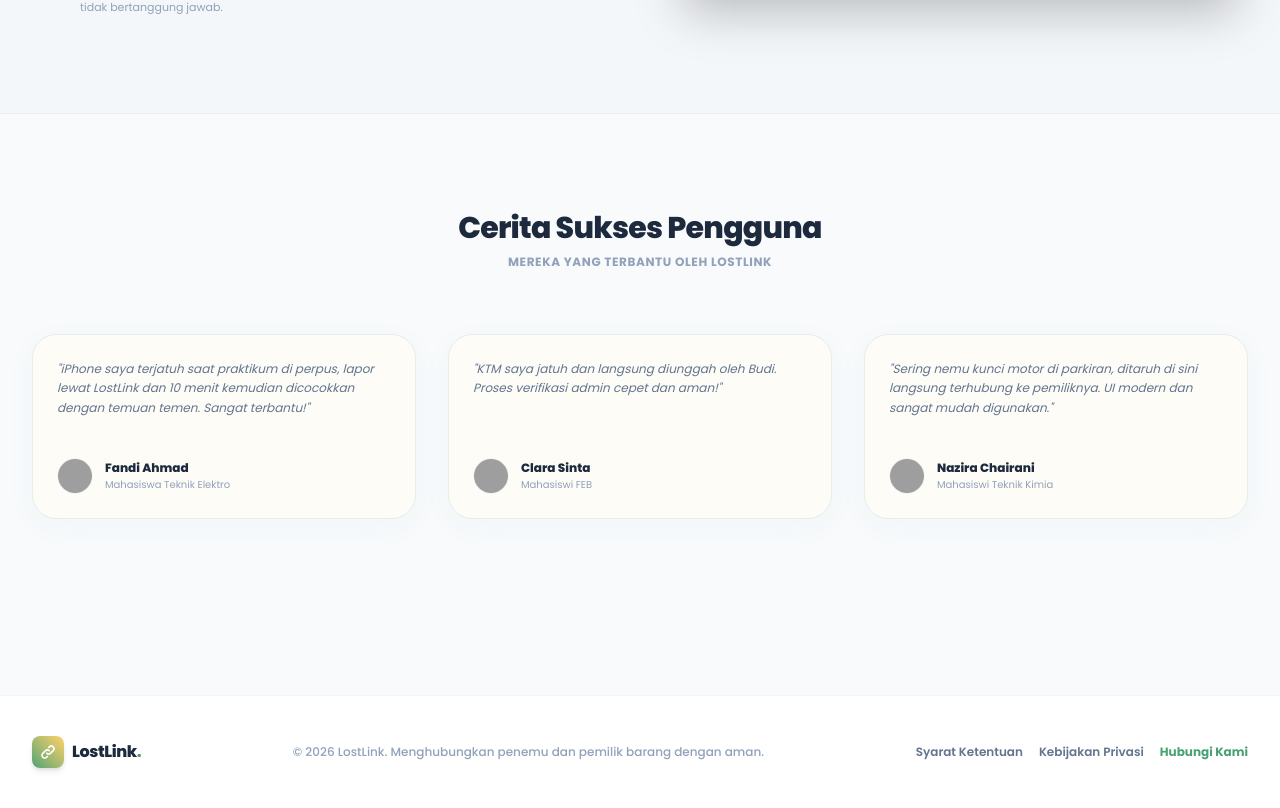
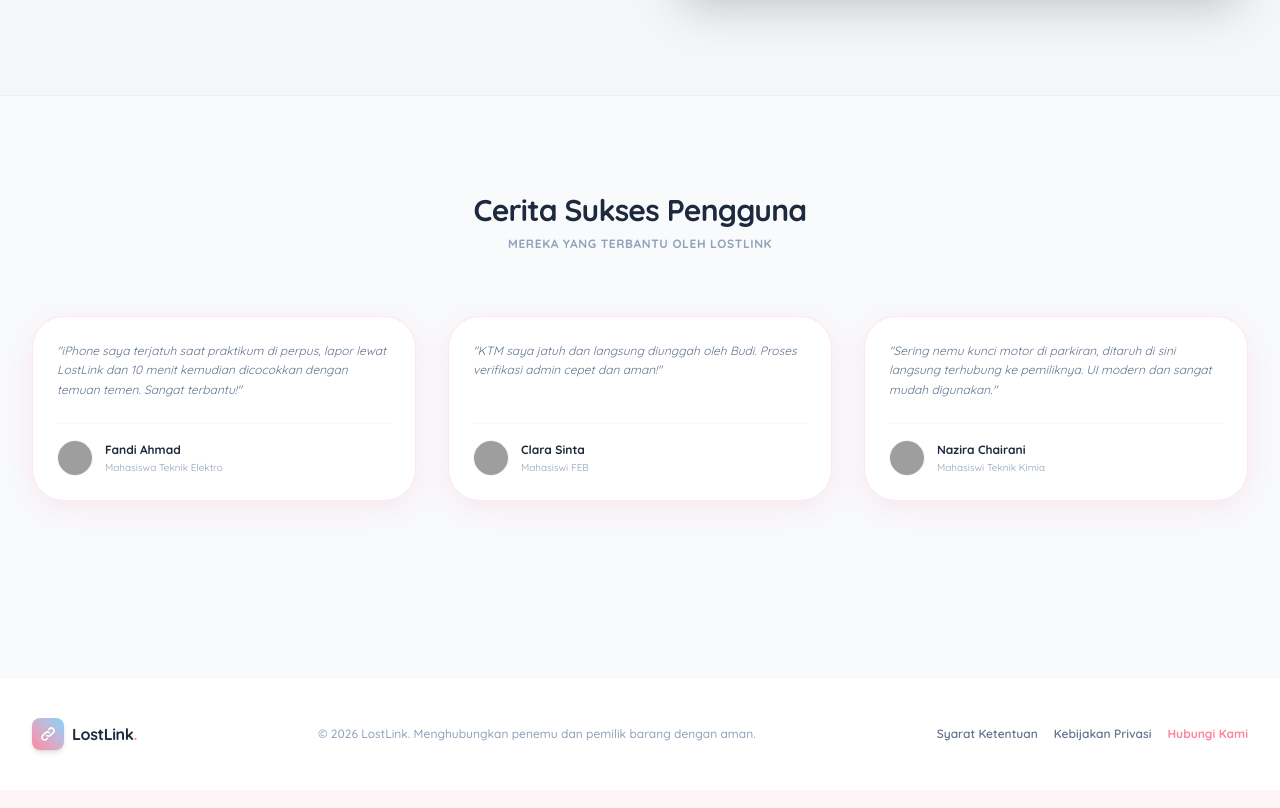
Before and after one commit to nazirachrn/lost-and-found, a Vue app: page / in a window 1280 px wide. Shown: the part 1925-2733 px from the top of the page. Built offline with nearby package versions, Linux system fonts and the light colour scheme; no server answers; grey boxes are pictures that could not be loaded.

Commit message:
feat: apply cute pastel theme, fix map search, refine admin role

```diff
--- a/index.html
+++ b/index.html
@@ -12,6 +12,7 @@
     <!-- Preconnect for Google Fonts -->
     <link rel="preconnect" href="https://fonts.googleapis.com" />
     <link rel="preconnect" href="https://fonts.gstatic.com" crossorigin />
+    <link href="https://fonts.googleapis.com/css2?family=Quicksand:wght@400;500;600;700&display=swap" rel="stylesheet">
   </head>
   <body>
     <div id="app"></div>
--- a/src/components/common/LeafletMap.vue
+++ b/src/components/common/LeafletMap.vue
@@ -11,7 +11,6 @@
 
     <!-- Floating Geocoding Search Input -->
     <div
-      v-if="!readonly"
       class="absolute top-3 left-3 right-3 sm:left-auto sm:right-3 sm:w-80 z-[1000] flex flex-col gap-1.5"
     >
       <div class="glass flex items-center gap-2 px-3.5 py-2.5 rounded-2xl shadow-lg">
@@ -145,11 +144,11 @@ const selectLocation = (location) => {
 
   if (map) {
     const latlng = [lat, lng];
-    if (activeMarker) {
+    if (!props.readonly && activeMarker) {
       activeMarker.setLatLng(latlng);
+      emit("update:modelValue", { lat, lng });
     }
     map.setView(latlng, 17);
-    emit("update:modelValue", { lat, lng });
   }
 
   searchQuery.value = location.display_name.split(',')[0];
--- a/src/style.css
+++ b/src/style.css
@@ -1,69 +1,74 @@
-@import url('https://fonts.googleapis.com/css2?family=Inter:wght@300;400;500;600;700&family=Poppins:wght@300;400;500;600;700;800&display=swap');
+@import url('https://fonts.googleapis.com/css2?family=Quicksand:wght@400;500;600;700&family=Nunito:wght@400;600;700;800&display=swap');
 @import "leaflet/dist/leaflet.css";
 @import "tailwindcss";
 
 @theme {
-  --color-brand-50: #f0faf5;
-  --color-brand-100: #dcf0e5;
-  --color-brand-200: #badac6;
-  --color-brand-300: #8dc0a4;
-  --color-brand-400: #5ea37d;
-  --color-brand-500: #48a274;
-  --color-brand-600: #39825b;
-  --color-brand-700: #2d6648;
-  --color-brand-800: #224e36;
-  --color-brand-900: #1c3e2b;
-  --color-brand-950: #0f2217;
+  --color-brand-50: #fdf2f8;
+  --color-brand-100: #fce7f3;
+  --color-brand-200: #fbcfe8;
+  --color-brand-300: #f9a8d4;
+  --color-brand-400: #f472b6;
+  --color-brand-500: #ff85a2;
+  --color-brand-600: #db2777;
+  --color-brand-700: #be185d;
+  --color-brand-800: #9d174d;
+  --color-brand-900: #831843;
+  --color-brand-950: #500724;
 
-  --color-accent-50: #fefefa;
-  --color-accent-100: #fdfbf2;
-  --color-accent-500: #ffd166;
-  --color-accent-600: #f2b838;
-  --color-accent-700: #d39620;
+  --color-accent-50: #f0f9ff;
+  --color-accent-100: #e0f2fe;
+  --color-accent-500: #7dd3fc;
+  --color-accent-600: #38bdf8;
+  --color-accent-700: #0284c7;
 
-  --font-sans: 'Poppins', 'Inter', 'sans-serif';
+  --font-sans: 'Quicksand', 'Nunito', 'sans-serif';
 
-  --shadow-premium: 0 8px 30px rgba(72, 162, 116, 0.04);
-  --shadow-premium-hover: 0 16px 40px rgba(72, 162, 116, 0.08);
-  --shadow-glass: 0 8px 32px 0 rgba(72, 162, 116, 0.04);
+  --shadow-premium: 0 8px 30px rgba(255, 133, 162, 0.15);
+  --shadow-premium-hover: 0 16px 40px rgba(255, 133, 162, 0.25);
+  --shadow-glass: 0 8px 32px 0 rgba(125, 211, 252, 0.15);
 
   --animate-pulse-subtle: pulse-subtle 3s infinite ease-in-out;
+  --animate-bounce-cute: bounce-cute 0.4s cubic-bezier(0.175, 0.885, 0.32, 1.275) forwards;
 
   @keyframes pulse-subtle {
     0%, 100% { transform: scale(1); opacity: 1; }
     50% { transform: scale(1.02); opacity: 0.95; }
   }
+  @keyframes bounce-cute {
+    0% { transform: scale(0.95); }
+    100% { transform: scale(1); }
+  }
 }
 
 /* Base styles override */
 body {
-  @apply bg-[#f3f9f5] text-[#2c3e35] font-sans antialiased overflow-x-hidden selection:bg-brand-500 selection:text-white;
+  @apply bg-[#fef5f9] text-[#4a3540] font-sans antialiased overflow-x-hidden selection:bg-brand-500 selection:text-white;
 }
 
 /* Glassmorphism system */
 .glass {
-  background: rgba(253, 252, 247, 0.85);
+  background: rgba(255, 255, 255, 0.9);
   backdrop-filter: blur(16px);
   -webkit-backdrop-filter: blur(16px);
-  border: 1px solid rgba(72, 162, 116, 0.12);
+  border: 1px solid rgba(255, 133, 162, 0.2);
 }
 
 .glass-dark {
-  background: rgba(33, 47, 39, 0.85);
+  background: rgba(80, 7, 36, 0.85);
   backdrop-filter: blur(16px);
   -webkit-backdrop-filter: blur(16px);
-  border: 1px solid rgba(255, 255, 255, 0.06);
+  border: 1px solid rgba(255, 255, 255, 0.1);
 }
 
 /* Premium Card Hover Effects */
 .card-premium {
-  @apply bg-[#fdfcf7] rounded-3xl border border-[#e4eeeb] shadow-premium transition-all duration-300 hover:shadow-premium-hover hover:-translate-y-0.5;
+  @apply bg-[#ffffff] rounded-[2rem] border border-[#fce7f3] shadow-premium transition-all duration-300 hover:shadow-premium-hover hover:-translate-y-1;
 }
 
 /* Soft animated custom scrollbars */
 ::-webkit-scrollbar {
-  width: 8px;
-  height: 8px;
+  width: 10px;
+  height: 10px;
 }
 
 ::-webkit-scrollbar-track {
@@ -71,53 +76,56 @@ body {
 }
 
 ::-webkit-scrollbar-thumb {
-  @apply bg-slate-200 rounded-full hover:bg-slate-300 transition-colors;
+  @apply bg-brand-200 rounded-full hover:bg-brand-300 transition-colors;
 }
 
 /* Custom leaflet tweaks for premium aesthetics */
 .leaflet-container {
   font-family: inherit;
-  border-radius: 1rem;
+  border-radius: 2rem !important;
   z-index: 1;
 }
 
 .leaflet-bar {
   border: none !important;
-  box-shadow: 0 4px 12px rgba(0,0,0,0.08) !important;
+  box-shadow: 0 4px 16px rgba(255, 133, 162, 0.2) !important;
+  border-radius: 1rem !important;
+  overflow: hidden;
 }
 
 .leaflet-bar a {
-  border-bottom: 1px solid #f1f5f9 !important;
-  color: #475569 !important;
+  border-bottom: 1px solid #fce7f3 !important;
+  color: #f472b6 !important;
   transition: all 0.2s;
+  background-color: white !important;
 }
 
 .leaflet-bar a:hover {
-  background-color: #f8fafc !important;
-  color: #0ea5e9 !important;
+  background-color: #fdf2f8 !important;
+  color: #db2777 !important;
 }
 
 /* Dynamic glow effects */
 .glow-brand {
-  box-shadow: 0 0 40px -10px rgba(14, 165, 233, 0.2);
+  box-shadow: 0 0 40px -10px rgba(255, 133, 162, 0.4);
 }
 
 .glow-accent {
-  box-shadow: 0 0 40px -10px rgba(168, 85, 247, 0.2);
+  box-shadow: 0 0 40px -10px rgba(125, 211, 252, 0.4);
 }
 
 /* Transitions */
 .page-enter-active,
 .page-leave-active {
-  transition: opacity 0.25s ease, transform 0.25s ease;
+  transition: opacity 0.3s ease, transform 0.4s cubic-bezier(0.175, 0.885, 0.32, 1.275);
 }
 
 .page-enter-from {
   opacity: 0;
-  transform: translateY(8px);
+  transform: translateY(15px) scale(0.98);
 }
 
 .page-leave-to {
   opacity: 0;
-  transform: translateY(-8px);
+  transform: translateY(-15px) scale(0.98);
 }
--- a/tailwind.config.js
+++ b/tailwind.config.js
@@ -8,33 +8,33 @@ export default {
     extend: {
       colors: {
         brand: {
-          50: '#f0faf5',
-          100: '#dcf0e5',
-          200: '#badac6',
-          300: '#8dc0a4',
-          400: '#5ea37d',
-          500: '#48a274', // Primary Sage Green
-          600: '#39825b',
-          700: '#2d6648',
-          800: '#224e36',
-          900: '#1c3e2b',
-          950: '#0f2217',
+          50: '#fdf2f8', // Pastel pink 50
+          100: '#fce7f3',
+          200: '#fbcfe8',
+          300: '#f9a8d4',
+          400: '#f472b6',
+          500: '#ff85a2', // Cute Pastel Pink
+          600: '#db2777',
+          700: '#be185d',
+          800: '#9d174d',
+          900: '#831843',
+          950: '#500724',
         },
         accent: {
-          50: '#fefefa',
-          100: '#fdfbf2',
-          500: '#ffd166', // Turnip Gold
-          600: '#f2b838',
-          700: '#d39620',
+          50: '#f0f9ff',
+          100: '#e0f2fe',
+          500: '#7dd3fc', // Pastel Blue
+          600: '#38bdf8',
+          700: '#0284c7',
         }
       },
       fontFamily: {
-        sans: ['Poppins', 'Inter', 'sans-serif'],
+        sans: ['Quicksand', 'Nunito', 'sans-serif'],
       },
       boxShadow: {
-        'premium': '0 8px 30px rgba(0, 0, 0, 0.03)',
-        'premium-hover': '0 12px 40px rgba(0, 0, 0, 0.06)',
-        'glass': '0 8px 32px 0 rgba(31, 38, 135, 0.04)',
+        'premium': '0 8px 30px rgba(255, 133, 162, 0.1)',
+        'premium-hover': '0 12px 40px rgba(255, 133, 162, 0.2)',
+        'glass': '0 8px 32px 0 rgba(125, 211, 252, 0.15)',
       },
     },
   },
```
Also changed, not shown: src/views/AdminDashboard.vue (+1 -77 lines).
